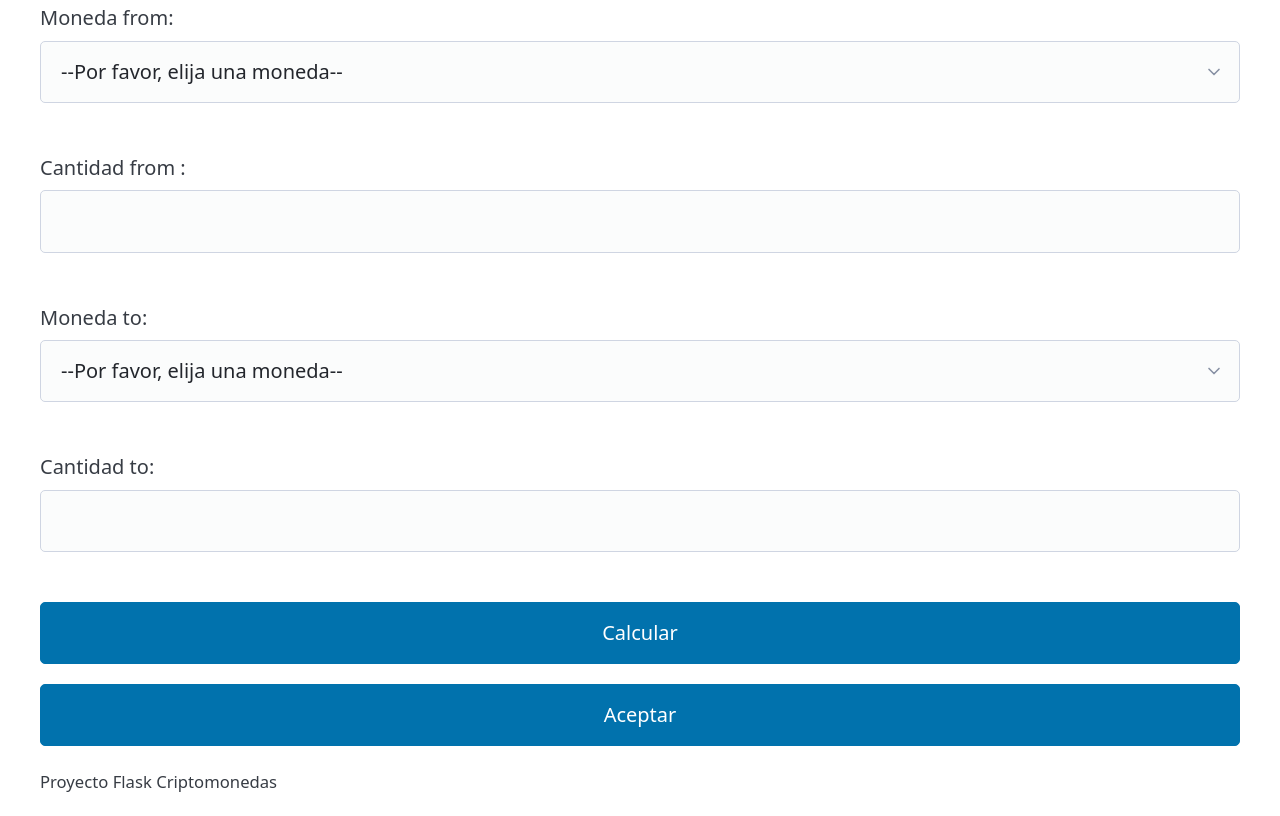
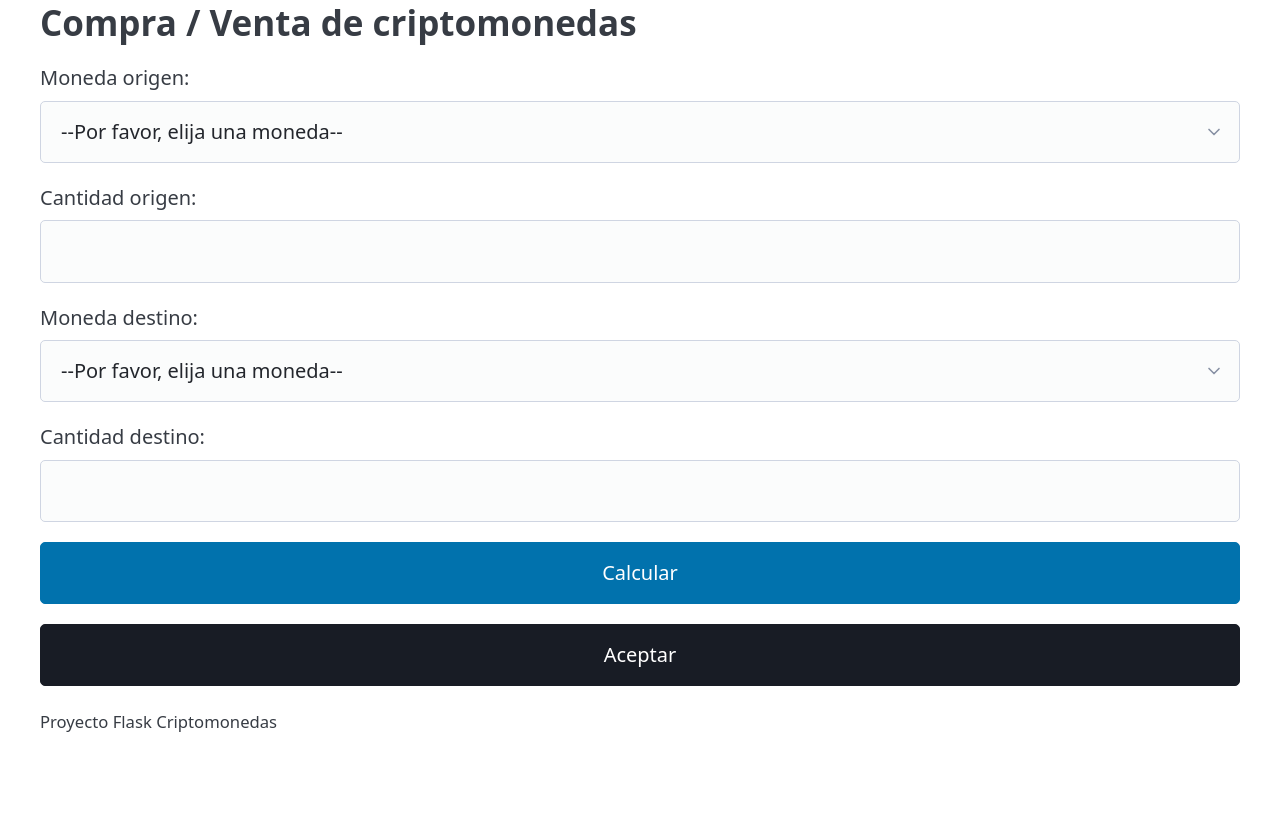
Before and after one commit to alba095/Proyecto-final.-BOOTCAMPCERO, a Flask app: page /purchase in a window 1280 px wide. Shown: the part 87-903 px from the top of the page. After the commit the page ends 819 px from the top, so only its background shows below. Run offline with Flask 3, Linux system fonts and the light colour scheme; some libraries are stand-ins or nearby versions.

Commit message:
Mejoras finales : estilos, formulario y visualización de datos

```diff
--- a/templates/compra_venta.html
+++ b/templates/compra_venta.html
@@ -1,7 +1,9 @@
 {% extends "movimientos.html" %}
 {% block content %}
+    <h2>Compra / Venta de criptomonedas</h2>
+
     <form action="/purchase" method="post">
-        <label for="moneda_from">Moneda from:</label>
+        <label for="moneda_from">Moneda origen:</label>
         <select name="moneda_from" id="moneda_from">
             <option value="">--Por favor, elija una moneda--</option>
             <option value="EUR" {% if moneda_from == "EUR" %}selected{% endif %}>Euros</option>
@@ -15,12 +17,11 @@
             <option value="DOT" {% if moneda_from == "DOT" %}selected{% endif %}>DOT</option>
             <option value="MATIC" {% if moneda_from == "MATIC" %}selected{% endif %}>MATIC</option>
         </select>
-        <br><br>
-        <label for="cantidad">Cantidad from : </label>
+
+        <label for="cantidad">Cantidad origen:</label>
         <input type="number" step="any" name="cantidad" id="cantidad" value="{{cantidad}}">
-        <br>
-        <br>
-         <label for="moneda_to">Moneda to:</label>
+
+        <label for="moneda_to">Moneda destino:</label>
         <select name="moneda_to" id="moneda_to">
             <option value="">--Por favor, elija una moneda--</option>
             <option value="EUR" {% if moneda_to == "EUR" %}selected{% endif %}>Euros</option>
@@ -34,21 +35,19 @@
             <option value="DOT" {% if moneda_to == "DOT" %}selected{% endif %}>DOT</option>
             <option value="MATIC" {% if moneda_to == "MATIC" %}selected{% endif %}>MATIC</option>
         </select>
-        <br><br>
 
-        <label for="cantidad_to">Cantidad to:</label>
+        <label for="cantidad_to">Cantidad destino:</label>
         <input type="number" step="any" name="cantidad_to" id="cantidad_to" value="{{cantidad_to}}" readonly>
 
-        <br><br>
+        <button type="submit" name="accion" value="calcular">Calcular</button>
+        <button type="submit" name="accion" value="aceptar" class="contrast">Aceptar</button>
 
-        <button type="submit" name="accion" value="calcular">Calcular</button>
-        <button type="submit" name="accion" value="aceptar">Aceptar</button>
         {% if error %}
-         {{error}}
+            <p style="color: red;">{{error}}</p>
         {% endif %}
+
         {% if mensaje %}
-       {{mensaje}}
+            <p style="color: green;">{{mensaje}}</p>
         {% endif %}
     </form>
-
 {% endblock %}
--- a/templates/movimientos.html
+++ b/templates/movimientos.html
@@ -51,10 +51,10 @@
                     <tr>
                         <th>Fecha</th>
                         <th>Hora</th>
-                        <th>From</th>
-                        <th>Cantidad</th>
-                        <th>To</th>
-                        <th>Cantidad</th>
+                        <th>Moneda origen</th>
+                        <th>Cantidad origen</th>
+                        <th>Moneda destino</th>
+                        <th>Cantidad destino</th>
                     </tr>
                 </thead>
 
@@ -64,9 +64,9 @@
                         <td>{{m[1]}}</td>
                         <td>{{m[2]}}</td>
                         <td>{{m[3]}}</td>
-                        <td>{{m[4]}}</td>
+                        <td>{{ "%.6f"|format(m[4]) }}</td>
                         <td>{{m[5]}}</td>
-                        <td>{{m[6]}}</td>
+                        <td>{{ "%.6f"|format(m[6]) }}</td>
                     </tr>
                     {% endfor %}
                 </tbody>
```
Also changed, not shown: templates/estado.html (+10 -9 lines). Lines whose indentation alone changed are shown as unchanged.
